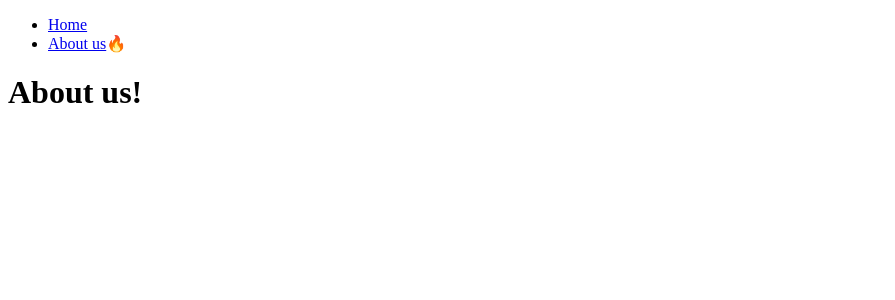
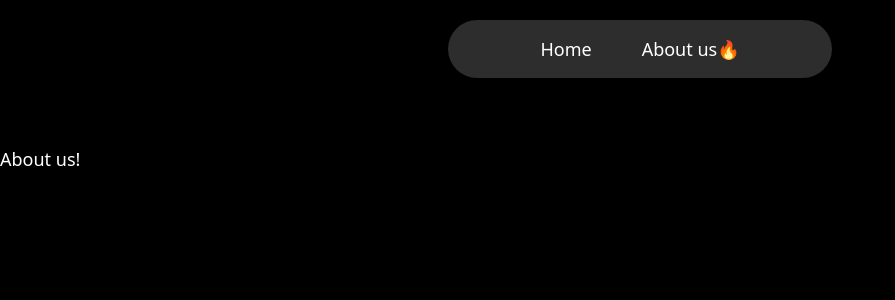
Before and after one commit to newddobi/learn-nextjs14, a Next.js app: page /about-us in a window 1280 px wide. Shown: the top 300 px of the page, without its empty margins (0-895 px from the left). Built offline with nearby package versions, Linux system fonts and the light colour scheme.

Commit message:
스타일링을 추가한다

```diff
--- a/app/layout.tsx
+++ b/app/layout.tsx
@@ -1,3 +1,4 @@
+import "../styles/global.css";
 import { Metadata } from "next";
 import Navigation from "../components/navigation";
 
--- a/components/navigation.tsx
+++ b/components/navigation.tsx
@@ -1,13 +1,13 @@
 "use client";
 import Link from "next/link";
 import { usePathname } from "next/navigation";
+import styles from "../styles/navigation.module.css";
 
 export default function Navigation() {
   const path = usePathname();
-  console.log(path);
 
   return (
-    <nav>
+    <nav className={styles.nav}>
       <ul>
         <li>
           <Link href="/">Home</Link>
--- /dev/null
+++ b/styles/global.css
@@ -0,0 +1,142 @@
+html,
+body,
+div,
+span,
+applet,
+object,
+iframe,
+h1,
+h2,
+h3,
+h4,
+h5,
+h6,
+p,
+blockquote,
+pre,
+a,
+abbr,
+acronym,
+address,
+big,
+cite,
+code,
+del,
+dfn,
+em,
+img,
+ins,
+kbd,
+q,
+s,
+samp,
+small,
+strike,
+strong,
+sub,
+sup,
+tt,
+var,
+b,
+u,
+i,
+center,
+dl,
+dt,
+dd,
+ol,
+ul,
+li,
+fieldset,
+form,
+label,
+legend,
+table,
+caption,
+tbody,
+tfoot,
+thead,
+tr,
+th,
+td,
+article,
+aside,
+canvas,
+details,
+embed,
+figure,
+figcaption,
+footer,
+header,
+hgroup,
+menu,
+nav,
+output,
+ruby,
+section,
+summary,
+time,
+mark,
+audio,
+video {
+  margin: 0;
+  padding: 0;
+  border: 0;
+  font-size: 100%;
+  font: inherit;
+  vertical-align: baseline;
+}
+/* HTML5 display-role reset for older browsers */
+article,
+aside,
+details,
+figcaption,
+figure,
+footer,
+header,
+hgroup,
+menu,
+nav,
+section {
+  display: block;
+}
+body {
+  line-height: 1;
+}
+ol,
+ul {
+  list-style: none;
+}
+blockquote,
+q {
+  quotes: none;
+}
+blockquote:before,
+blockquote:after,
+q:before,
+q:after {
+  content: "";
+  content: none;
+}
+table {
+  border-collapse: collapse;
+  border-spacing: 0;
+}
+
+body {
+  padding-top: 150px;
+  font-family: system-ui, -apple-system, BlinkMacSystemFont, "Segoe UI", Roboto,
+    Oxygen, Ubuntu, Cantarell, "Open Sans", "Helvetica Neue", sans-serif;
+  background-color: black;
+  color: white;
+  font-size: 18px;
+}
+
+a {
+  color: inherit;
+  text-decoration: none;
+}
+
+a:hover {
+  text-decoration: underline;
+}
--- /dev/null
+++ b/styles/navigation.module.css
@@ -0,0 +1,28 @@
+.nav {
+  background-color: #2d2d2d;
+  position: fixed;
+  width: 30%;
+  margin: 0 auto;
+  top: 20px;
+  border-radius: 50px;
+  padding: 20px 0px;
+  left: 50%;
+  z-index: 10;
+  transform: translateX(-50%);
+}
+
+.nav ul {
+  display: flex;
+  justify-content: center;
+  gap: 50px;
+}
+
+.nav ul li {
+  list-style: none;
+  transform: none;
+  transition: all 0.1s ease-in-out;
+}
+
+.nav ul li:hover {
+  transform: scale(1.05);
+}
```
Also changed, not shown: app/(home)/page.tsx (+9 -5 lines), components/movie.tsx (added, +25 -0 lines), styles/home.module.css (added, +8 -0 lines), styles/movie.module.css (added, +26 -0 lines).
